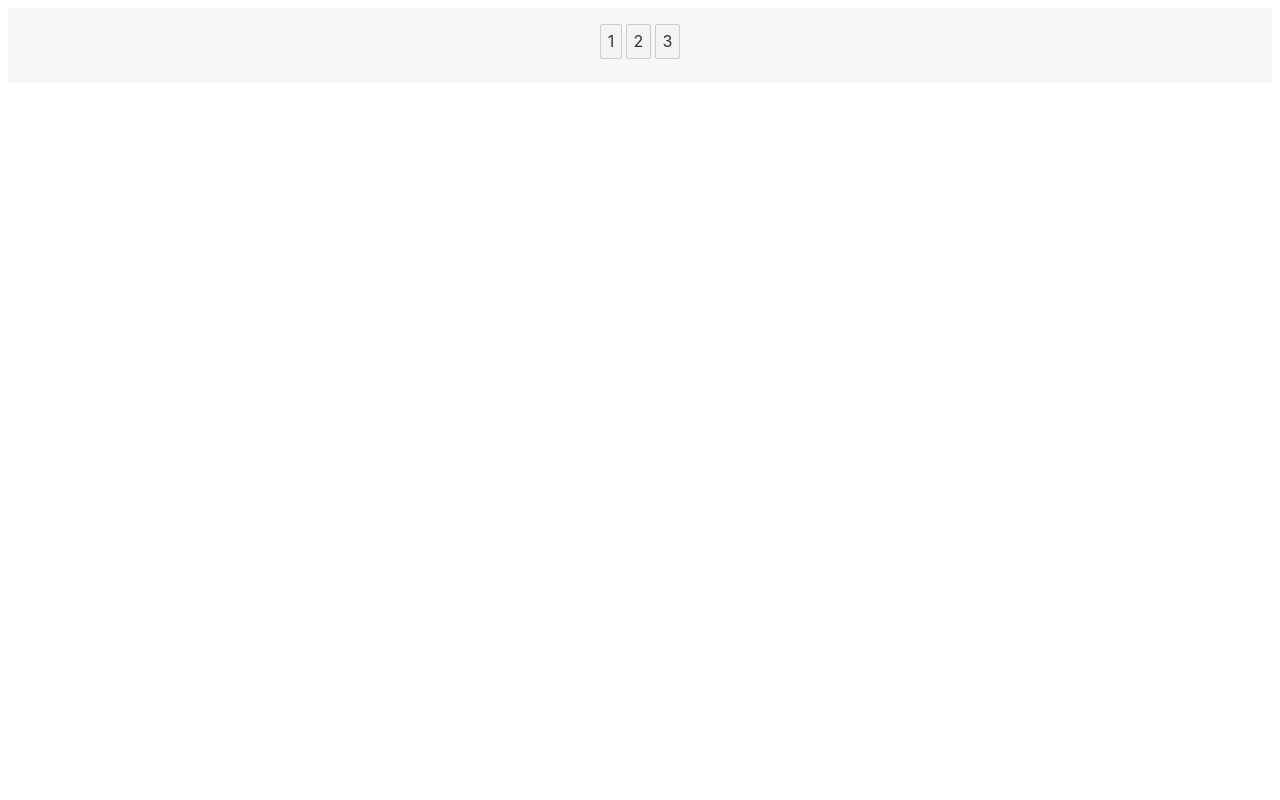
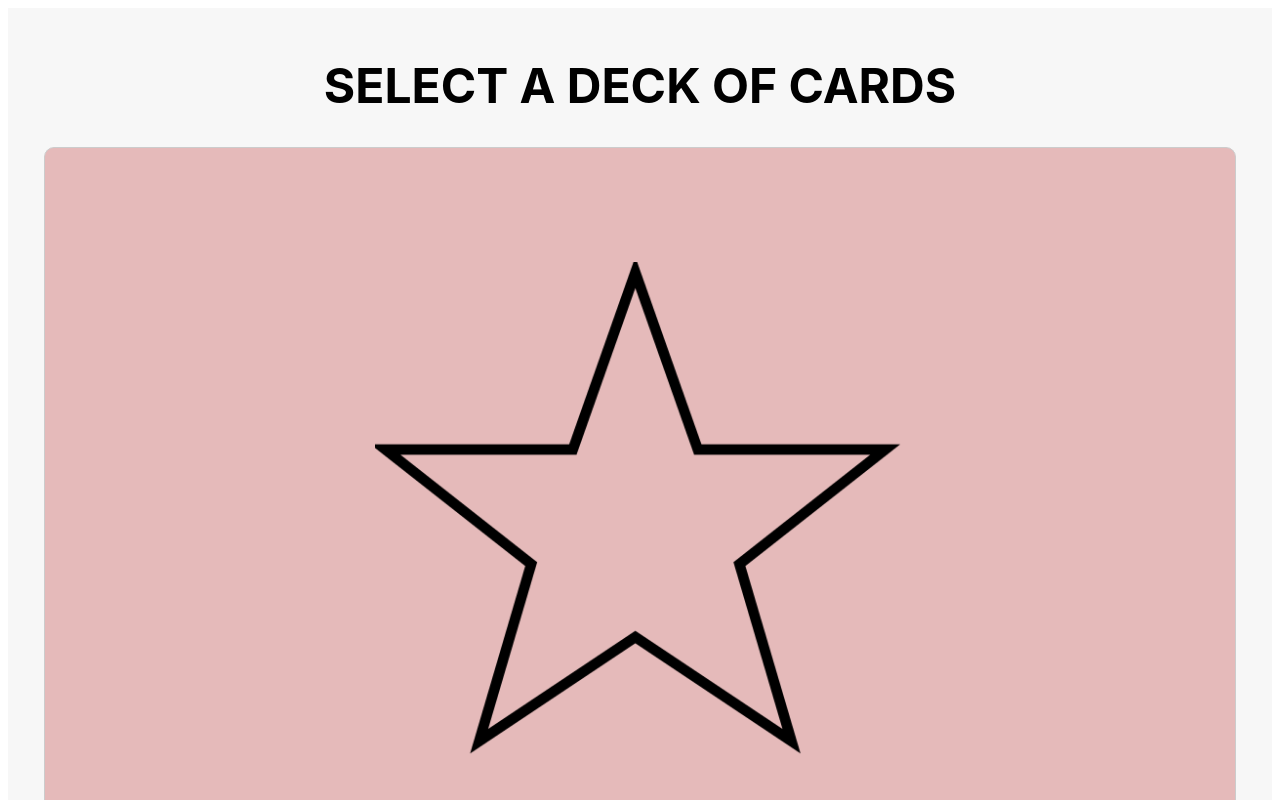
Before and after one commit to zou-simon/flashcards, a Svelte app: page / in a window 1280 px wide. Both pictures are taken after a click on the button "Start". Shown: the top 800 px of the page. Built offline with nearby package versions, Linux system fonts and the light colour scheme.

Commit message:
Add style on decks page

```diff
--- a/src/Flashcards.svelte
+++ b/src/Flashcards.svelte
@@ -1,18 +1,86 @@
 <script>
-    import { selectedDeck } from './store.js';
-    import Deck from './Deck.svelte';
+    export let src = "./pointed-star.png";
+    import { selectedDeck } from "./store.js";
+    import Deck from "./Deck.svelte";
 
     let selected;
 
-    selectedDeck.subscribe(value => {
-		selected = value;
-	});
+    selectedDeck.subscribe((value) => {
+        selected = value;
+    });
 </script>
 
 {#if selected != undefined}
-<Deck deckNumber={selected} />
+    <Deck deckNumber={selected} />
 {:else}
-<button on:click={() => selectedDeck.set(0)}>1</button>
-<button on:click={() => selectedDeck.set(1)}>2</button>
-<button on:click={() => selectedDeck.set(2)}>3</button>
+    <h1>Select a deck of cards</h1>
+
+    <div class="desks">
+        <div class="desk deck1" on:click={() => selectedDeck.set(0)}>
+            <img {src} alt="deck 1" />
+            <h2>Deck 1</h2>
+        </div>
+        <div class="desk deck2" on:click={() => selectedDeck.set(1)}>
+            <img {src} alt="deck 2" />
+            <h2>Deck 1</h2>
+        </div>
+        <div class="desk deck3" on:click={() => selectedDeck.set(2)}>
+            <img {src} alt="deck 3" />
+            <h2>Deck 1</h2>
+        </div>
+    </div>
 {/if}
+
+<style>
+    main {
+        text-align: center;
+        padding: 1em;
+        max-width: 240px;
+        margin: 0 auto;
+    }
+
+    div .desks {
+        display: flex;
+        text-align: center;
+        padding: 2em;
+        margin: 20px;
+    }
+
+    div.desks .desk {
+        border: 1px solid #ccc;
+        border-radius: 10px;
+        padding: 4em;
+        margin: 20px;
+    }
+    div.desks .deck1 {
+        background-color: #e5baba;
+    }
+    div.desks .deck2 {
+        background-color: #89d3eb;
+    }
+    div.desks .deck3 {
+        background-color: #8580bf;
+    }
+    img {
+        width: 50%;
+        padding: 30px;
+        margin-top: 20px;
+    }
+    h1 {
+        color: black;
+        text-transform: uppercase;
+        font-size: 3em;
+    }
+
+    h2 {
+        color: black;
+        font-size: 2em;
+        padding: 20px;
+    }
+
+    @media (min-width: 640px) {
+        main {
+            max-width: none;
+        }
+    }
+</style>
```
Also changed, not shown: public/pointed-star.png (added).
